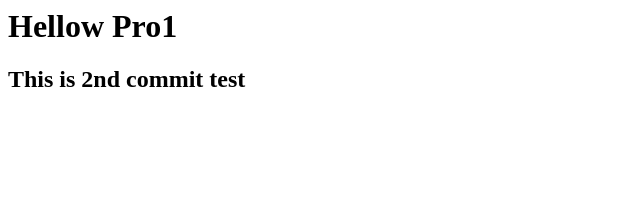
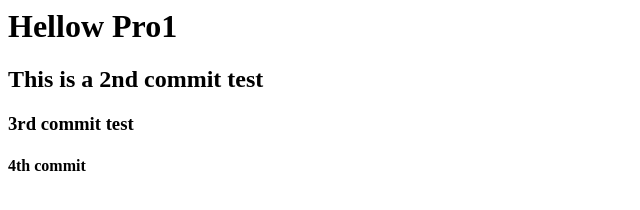
Before and after one commit to bc20git01/vscodetest1, a plain HTML site: page index.html in a window 1280 px wide. Shown: the whole page, without its empty margins (0-640 px from the left). Drawn offline with Linux system fonts and the light colour scheme.

Commit message:
4th commit message

```diff
--- a/index.html
+++ b/index.html
@@ -1,3 +1,5 @@
 <h1>Hellow Pro1</h1>
 
-<h2>This is 2nd commit test</h2>
+<h2>This is a 2nd commit test</h2>
+<h3>3rd commit test</h3>
+<h4>4th commit</h4>
```
